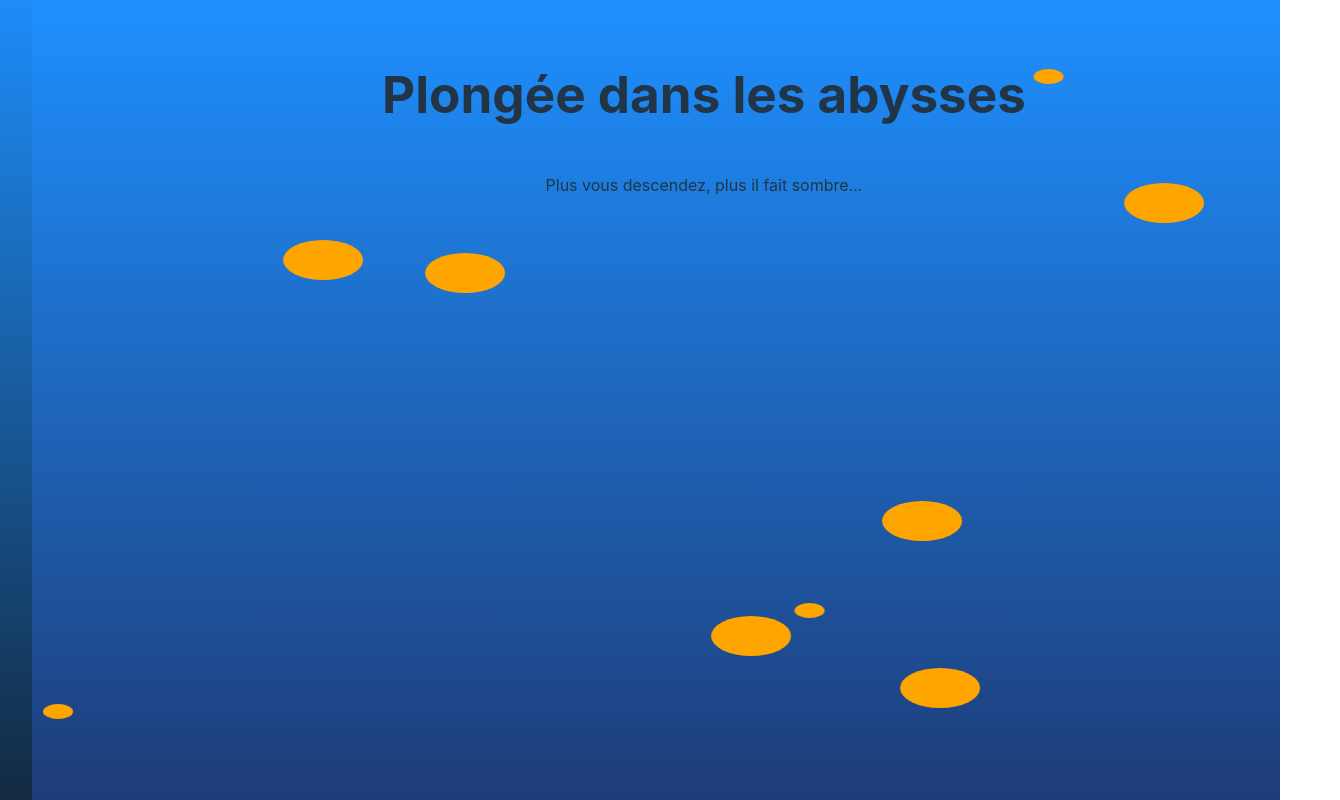
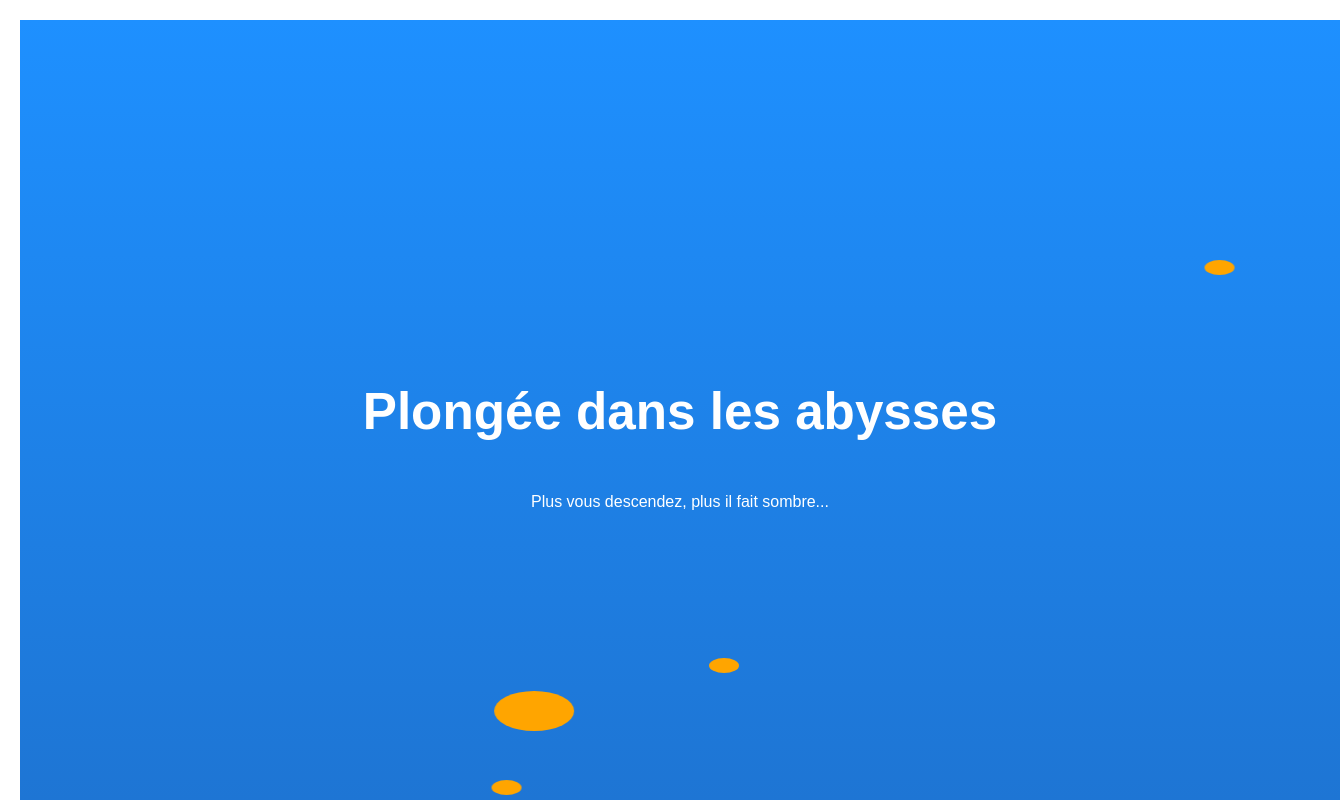
Before and after one commit to Toto028-GT/Reac-TeamAlbi, a React (Vite) app in the folder Main/Projet Defi Principale/: page / in a window 1280 px wide. Shown: the top 800 px of the page, 1340 px wide, since content can reach past the window. Built offline with nearby package versions, Linux system fonts and the light colour scheme.

Commit message:
correction commit

```diff
--- a/Main/Projet Defi Principale/src/App.css
+++ b/Main/Projet Defi Principale/src/App.css
@@ -47,25 +47,25 @@
 
 
 body {
-  margin: 0; /* Supprime les marges par défaut */
-  padding: 0; /* Supprime les espaces */
-  width: 100vw; /* Occupe toute la largeur de la fenêtre */
-  height: 100vh; /* Occupe toute la hauteur */
-  overflow: hidden; /* Empêche les barres de défilement */
+  margin: 0;
+  padding: 0;
+  height: 100%;
+  font-family: Arial, sans-serif;
+  overflow-x: hidden;
 }
 
 #root {
-  width: 100vw; /* Largeur complète */
-  height: 100vh; /* Hauteur complète */
-  background: linear-gradient(to bottom, #1E90FF, #12263A); /* Dégradé */
-  position: relative; /* Nécessaire pour les poissons */
-  overflow: hidden;
+  min-height: 300vh;
+  width: 100vw; /* Toujours la largeur de l'écran */
   display: flex;
+  flex-direction: column;
   justify-content: center;
   align-items: center;
-  flex-direction: column;
+  padding: 20px;
+  color: white;
+  transition: background 0.2s ease;
+  position: relative; /* Pour positionner les poissons */
 }
-
 .fish {
   position: absolute;
   width: 50px;
--- a/Main/Projet Defi Principale/src/App.jsx
+++ b/Main/Projet Defi Principale/src/App.jsx
@@ -52,7 +52,7 @@ function App() {
       <h1>Plongée dans les abysses</h1>
       <p>Plus vous descendez, plus il fait sombre...</p>
       {generateFish()} {/* Génération des poissons */}
-      <div style={{ height: '100vh' }} /> {/* Espace pour scroller */}
+      <div style={{ height: '200vh' }} /> {/* Espace pour scroller */}
     </div>
   );
 }
```
